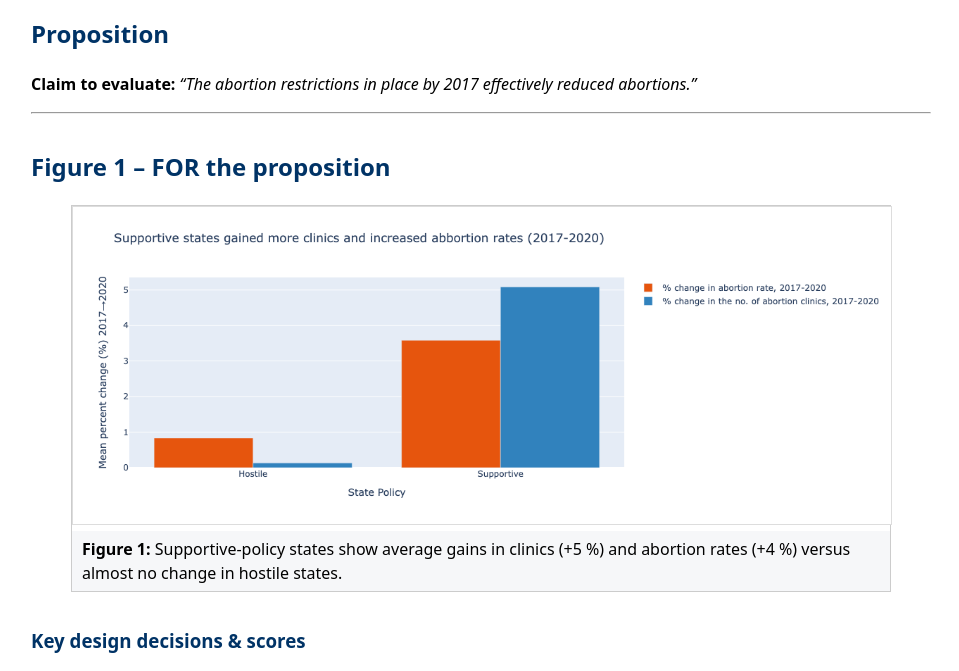
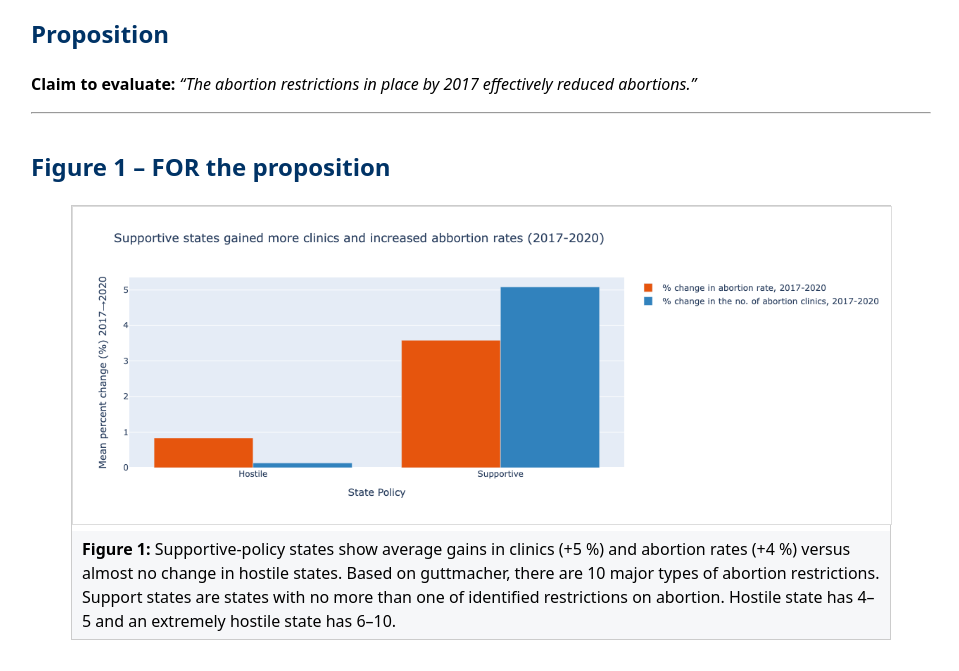
Before and after one commit to wel055/DSC106Project2, a plain HTML site: page index.html in a window 1280 px wide. Shown: the part 102-773 px from the top of the page, without its empty margins (159-1118 px from the left). Drawn offline with Linux system fonts and the light colour scheme.

Commit message:
Update index.html

```diff
--- a/index.html
+++ b/index.html
@@ -34,6 +34,9 @@
   <figcaption style="background:#f6f7f9; padding:6px 10px;">
     <strong>Figure 1:</strong> Supportive-policy states show average gains in
     clinics (+5 %) and abortion rates (+4 %) versus almost no change in hostile states.
+    Based on guttmacher, there are 10 major types of abortion restrictions.
+    Support states are states with no more than one of identified restrictions on abortion.
+    Hostile state has 4–5 and an extremely hostile state has 6–10.
   </figcaption>
 </figure>
 
```
